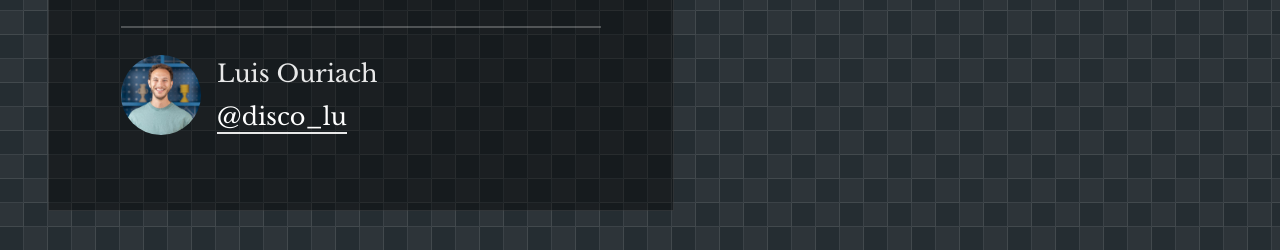
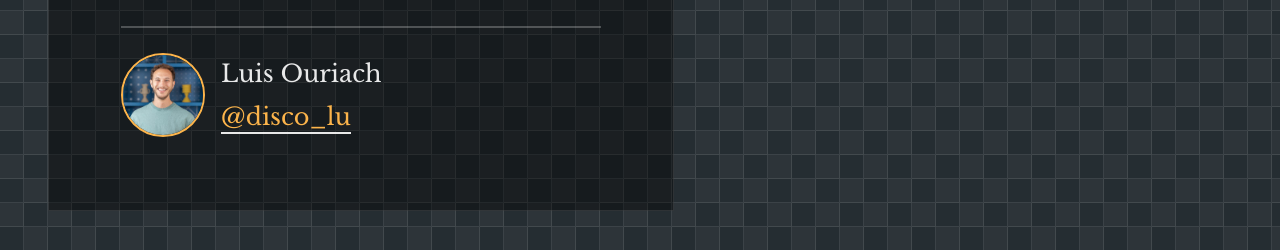
Before and after one commit to louriach/Recruitment-platform, a website: page index.html in a window 1280 px wide. Shown: the part 4165-4415 px from the top of the page. Drawn offline with nearby package versions, Linux system fonts and the light colour scheme.

Commit message:
Bit of yello'

```diff
--- a/index.html
+++ b/index.html
@@ -110,7 +110,7 @@ body {
   }
   a {
     border-bottom: 2px solid rgba(255,255,255,.9);
-    color: white;
+    color: #fcb44b;
     padding-bottom: 1px;
     text-decoration: none;
     transition: border-width 0.1s linear;
@@ -129,6 +129,7 @@ body {
     margin: 0;
   }
   .avatar {
+    border: 2px solid #fcb44b;
     border-radius: 100%;
     height: 80px;
     margin-right: 1rem;
```
